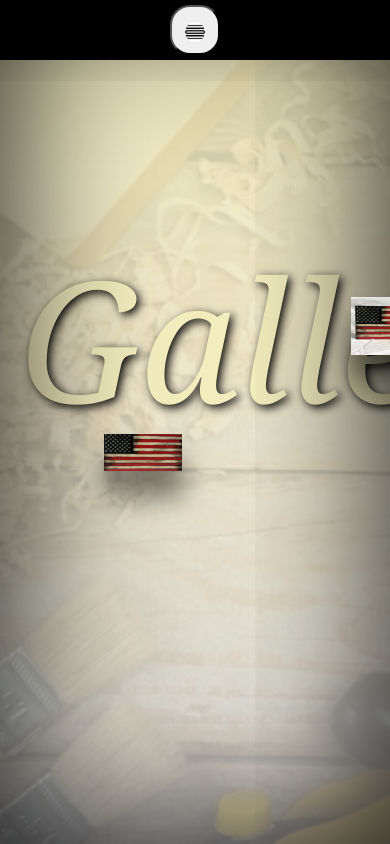
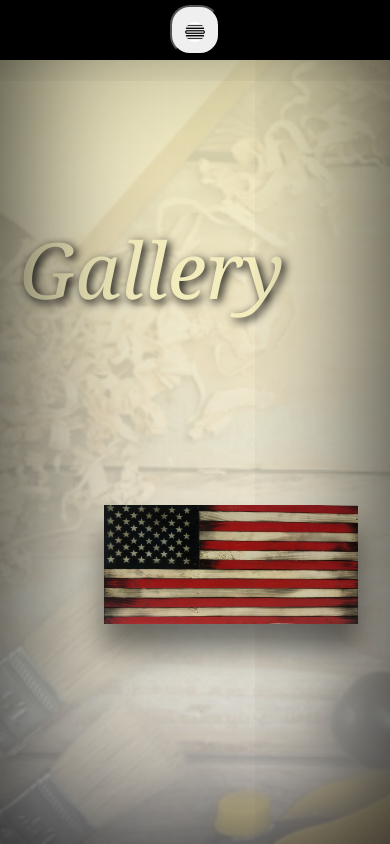
Before and after one commit to GMorse19/off-street, a React (Create React App) app: page /#/gallery in a window 390 px wide. Built offline with nearby package versions, Linux system fonts and the light colour scheme.

Commit message:
Changed gallery image sizes

```diff
--- a/src/Pages/GalleryPage/GalleryPage.scss
+++ b/src/Pages/GalleryPage/GalleryPage.scss
@@ -52,10 +52,6 @@ body {
   overflow-x: hidden;
   transform: rotate(270deg) translateX(-100%);
   transform-origin: top left;
-  // background-image: linear-gradient(rgba(243, 237, 190, .9), rgba(227, 225, 225, .75)),
-  // url('../../helpers/images/Stock/carp-banner.jpg');
-  // background-repeat: no-repeat;
-  // background-size: cover;
   position: absolute;
   width: 100vh;
   height: 100vw;
@@ -84,3 +80,21 @@ body {
 .four {
   margin-top: 55vh;
 }
+
+@media screen and (max-width: 1000px) {
+  .flag-image2 {
+    width: 30vh;
+  }
+
+  .flag-image2:hover {
+    width: 31vh;
+  }
+
+  .gallery-words {
+    font-size: 20vw;
+  }
+}
+
+@media screen and (max-width: 500px) {
+
+}
```
